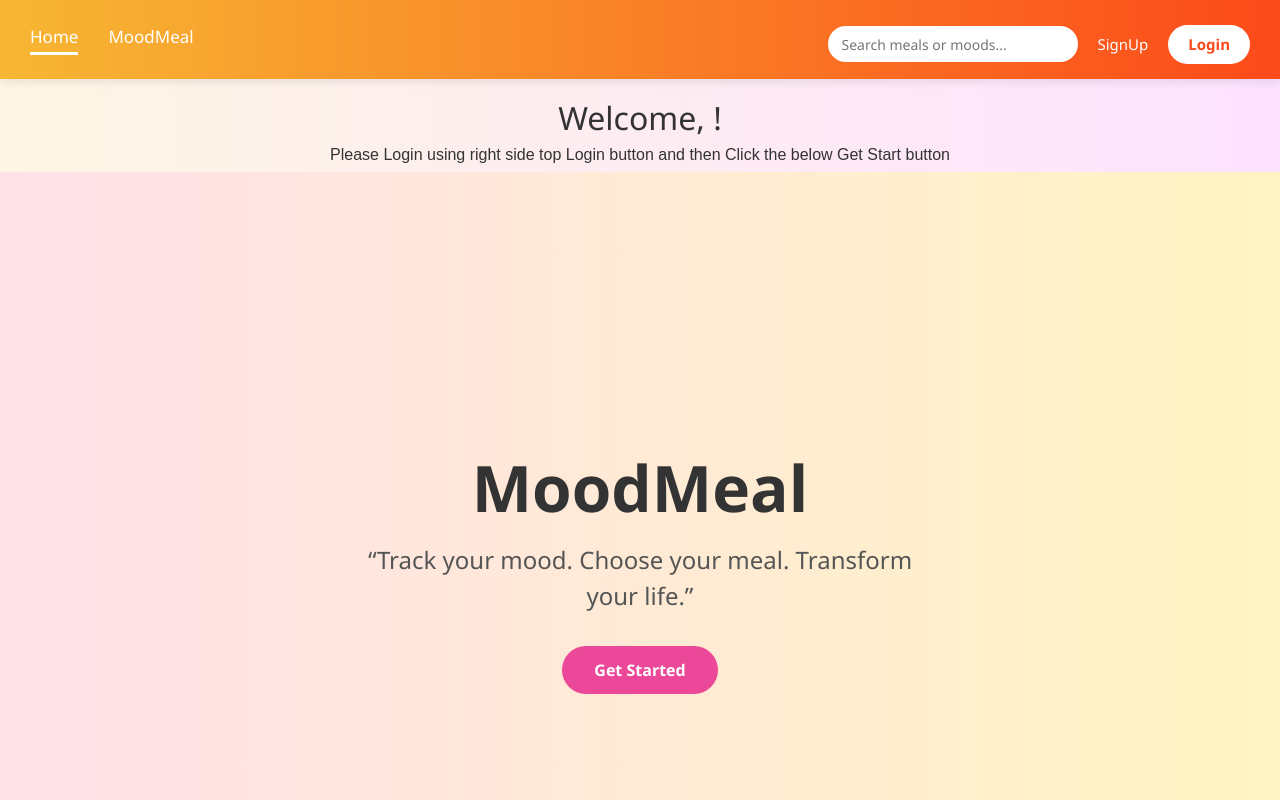
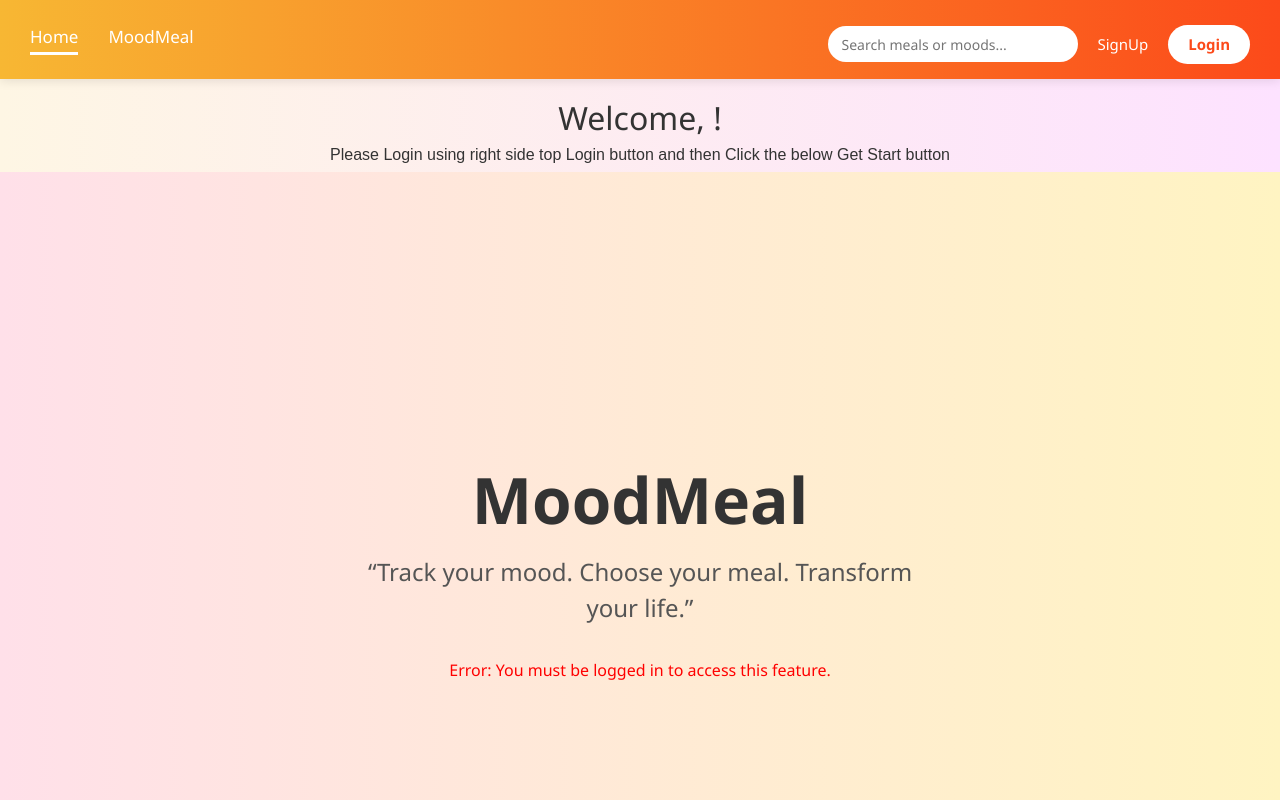
Before and after one commit to suhaas3/mood-meal, a React (Create React App) app: page / in a window 1280 px wide. Shown: the top 800 px of the page. Built offline with nearby package versions, Linux system fonts and the light colour scheme.

Commit message:
implemented the error logic

```diff
--- a/src/Components/Home/Home.js
+++ b/src/Components/Home/Home.js
@@ -5,18 +5,24 @@ import { Smile, Clock, Activity } from 'lucide-react';
 import FooterSection from '../../FooterSection/FooterSection';
 import { useSelector } from 'react-redux';
 import MoodForm from '../../MoodForm/MoodForm';
+import Dialog from '@mui/material/Dialog';
 
 function Home() {
   const [openMoodMealForm, setOpenMoodMealForm] = useState(false);
+  const [open, setOpen] = React.useState(false);
   const navigate = useNavigate();
 
   const { userName } = useSelector((state) => state.auth.LoginUserDetails);
-  const {isAuthenticate } = useSelector((state) => state.auth);
+  const { isAuthenticate } = useSelector((state) => state.auth);
 
 
   const openMoodForm = () => {
     setOpenMoodMealForm(prev => !prev);
   }
+
+  const handleClose = () => {
+    setOpen(false);
+  };
 
 
   return (
@@ -26,15 +32,32 @@ function Home() {
           <h2 style={{ textAlign: 'center', marginTop: '20px', color: '#333' }}>
             Welcome, <span style={{ color: '#ff6600' }}>{userName}</span>!
           </h2>
-          <h2 style={{textAlign:"center",fontFamily: "arial",fontSize: "16px",color: "#333"}}>Please Login using right side top Login button and then Click the below Get Start button</h2>
+          <h2 style={{ textAlign: "center", fontFamily: "arial", fontSize: "16px", color: "#333" }}>Please Login using right side top Login button and then Click the below Get Start button</h2>
 
         </div>
         {/* Hero Section */}
         <section className="hero">
           <h1 className="hero-title">MoodMeal</h1>
           <p className="hero-quote">“Track your mood. Choose your meal. Transform your life.”</p>
-          {/* <button className="hero-button" onClick={() => navigateToMoodMeal('/moodmeal')}>Get Started</button> */}
-          <button className="hero-button" onClick={openMoodForm}>Get Started</button>
+
+          {isAuthenticate ? (
+            <>
+              <button className="hero-button" onClick={openMoodForm}>Get Started</button>
+              {openMoodMealForm && (
+                <MoodForm
+                  openMoodMealForm={openMoodMealForm}
+                  setOpenMoodMealForm={setOpenMoodMealForm}
+                />
+              )}
+            </>
+          ) : (
+            <div style={{ color: 'red' }}>
+              Error: You must be logged in to access this feature.
+            </div>
+          )}
+
+          {/* <button className="hero-button" onClick={openMoodForm}>Get Started</button>  */}
+
         </section>
 
         {/* Features Section */}
@@ -60,9 +83,10 @@ function Home() {
         </section>
       </div>
       <FooterSection />
-      {isAuthenticate ? (openMoodMealForm && <MoodForm openMoodMealForm={openMoodMealForm} setOpenMoodMealForm={setOpenMoodMealForm} />) : (
-  <div style={{ color: 'red' }}>Error: You must be logged in to access this feature.</div>
-) }
+      {/* {isAuthenticate ? (openMoodMealForm && <MoodForm openMoodMealForm={openMoodMealForm} setOpenMoodMealForm={setOpenMoodMealForm} />) : (
+        <div style={{ color: 'red' }}>Error: You must be logged in to access this feature.</div>
+      )
+      } */}
 
     </>
   );
```
